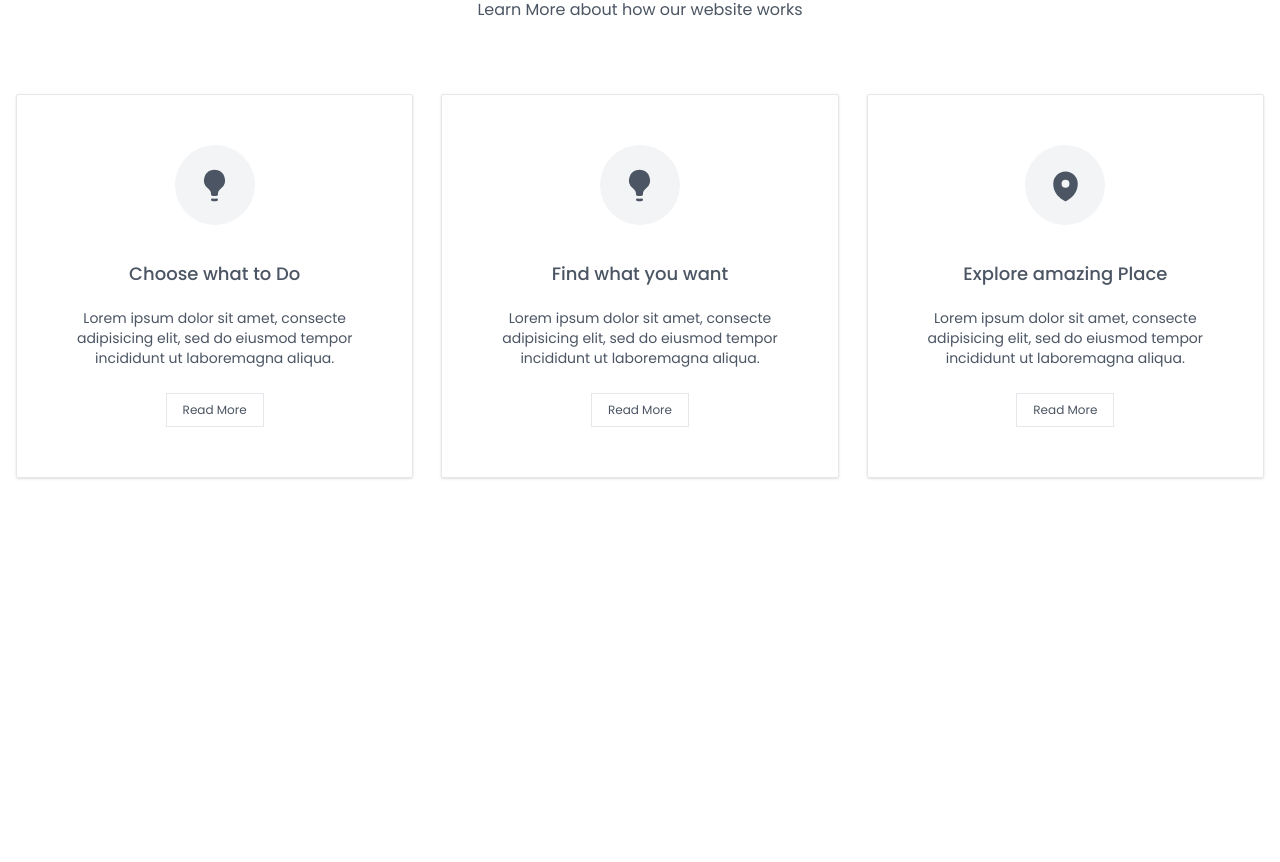
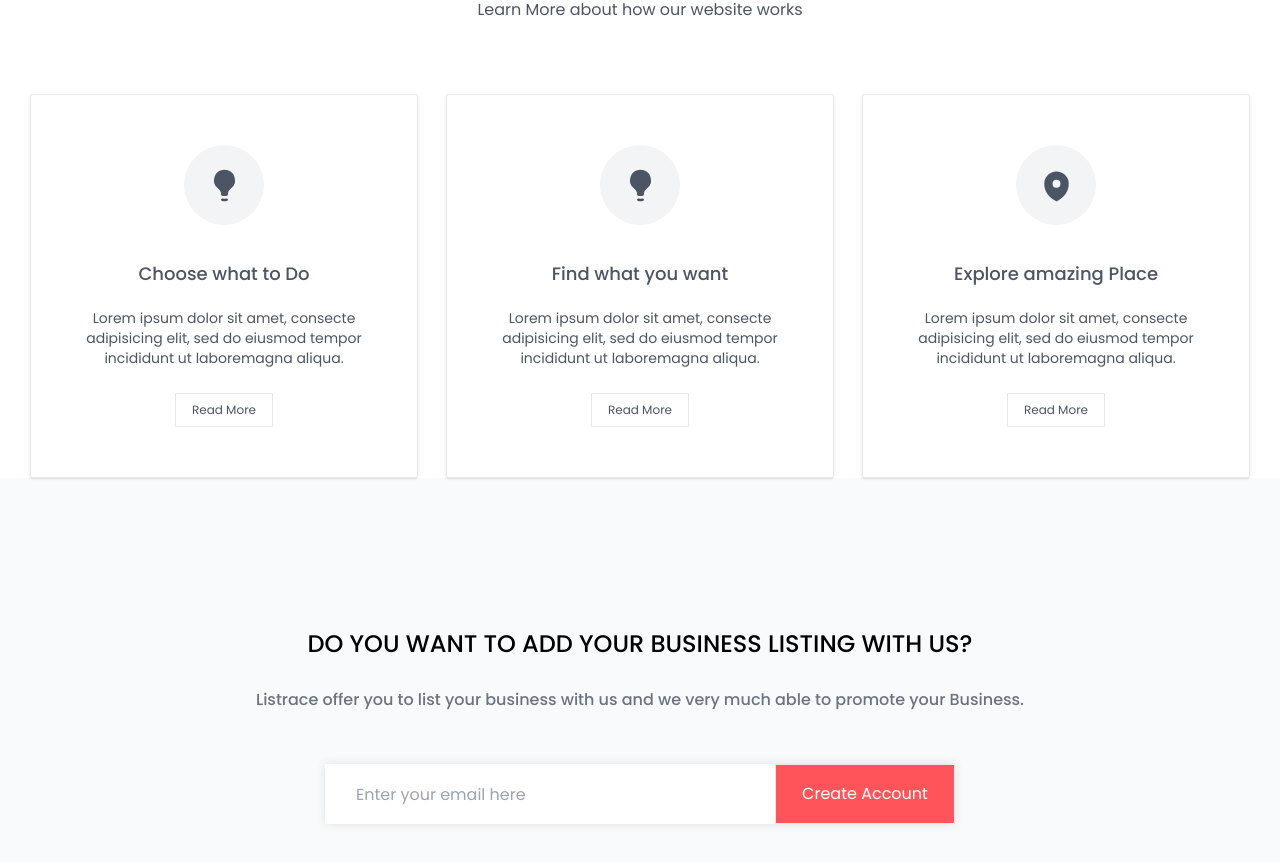
Before and after one commit to insoutt/listrace, a Next.js app: page / in a window 1280 px wide. Shown: the part 194-1056 px from the top of the page. Before the commit the page ends 800 px from the top, so only its background shows below. Built offline with nearby package versions, Linux system fonts and the light colour scheme.

Commit message:
Add contact section

```diff
--- a/src/app/globals.css
+++ b/src/app/globals.css
@@ -10,6 +10,3 @@ h2 {
   @apply text-2xl;
 
 }
-.container {
-  @apply mx-auto max-w-7xl px-4;
-}
--- a/src/app/page.tsx
+++ b/src/app/page.tsx
@@ -1,5 +1,6 @@
 import Header from "@/components/header";
 import HeaderTop from "@/components/header-top";
+import Contact from "@/components/sections/contact";
 import HowItWorks from "@/components/sections/how-it-works";
 
 export default function Home() {
@@ -7,5 +8,6 @@ export default function Home() {
     <HeaderTop/>
     <Header/>
     <HowItWorks/>
+    <Contact/>
   </>);
 }
--- /dev/null
+++ b/src/components/sections/contact.tsx
@@ -0,0 +1,22 @@
+
+const Contact = () => {
+  return (<>
+    <section className="bg-gray-50 py-[150px]">
+      <div className="container">
+        <div className="mb-13 text-center">
+          <h2>DO YOU WANT TO ADD YOUR BUSINESS LISTING WITH US?</h2>
+          <p className="mt-7 text-gray-500 font-[500]">Listrace offer you to list your business with us and we very much able to promote your Business.</p>
+        </div>
+
+        <div className="flex justify-center">
+          <form className="relative">
+            <input type="text" placeholder="Enter your email here" name="email" className="h-15 w-75 sm:w-[630px] pl-[30px] border border-white focus:outline-none shadow-sm hover:shadow-md duration-500" />
+            <button className="h-15 border bg-primary text-white py-2 w-[180px] hover:bg-red-500 absolute top-0 right-0" type="submit">Create Account</button>
+          </form>
+        </div>
+      </div>
+    </section>
+  </>);
+}
+
+export default Contact;
--- a/tailwind.config.ts
+++ b/tailwind.config.ts
@@ -7,9 +7,27 @@ const config: Config = {
     "./src/app/**/*.{js,ts,jsx,tsx,mdx}",
   ],
   theme: {
+    container: {
+      center: true,
+      padding: '15px',
+      screens: {
+        'md': '750px',
+        lg: '1002px',
+        xl: '1250px',
+      }
+    },
     extend: {
       colors: {
         primary: '#ff545a',
+      },
+      spacing: {
+        13: '52px',
+        15: '60px',
+        75: '300px',
+      },
+      boxShadow: {
+        sm: '0 0px 10px rgba(21,19,19,.1)',
+        md: '0 5px 20px rgba(21,19,19,.4)',
       }
     },
   },
```
